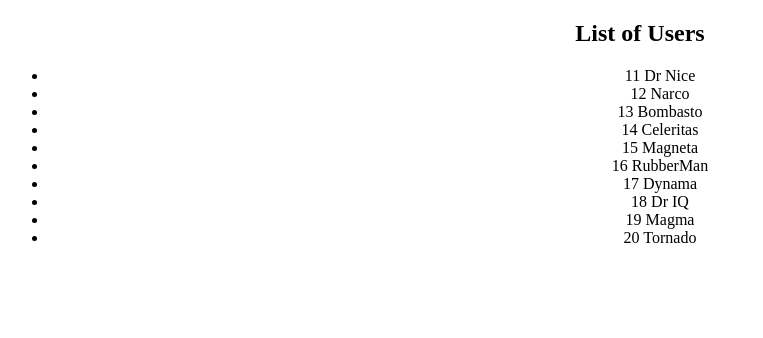
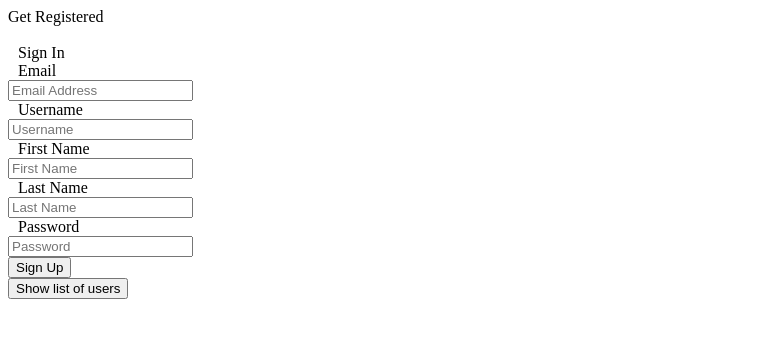
Before and after one commit to kjhaggar/deploy-on-heroku, an Angular app: page / in a window 1280 px wide. Shown: the top 338 px of the page, without its empty margins (0-763 px from the left). Built offline with nearby package versions, Linux system fonts and the light colour scheme.

Commit message:
deploying with backend

```diff
--- a/src/app/app.component.css
+++ b/src/app/app.component.css
@@ -0,0 +1,3 @@
+label {
+    margin-left: 10px
+}
--- a/src/app/app.component.html
+++ b/src/app/app.component.html
@@ -1,16 +1,80 @@
 <!--The content below is only a placeholder and can be replaced.-->
-<div style="text-align:center">
-  <h2>List of Users</h2>
-<ul class="users">
-  <li *ngFor="let hero of users">
-    <span class="badge">{{hero.id}}</span> {{hero.name}}
-  </li>
-</ul>
-<!-- <div>
-  <label>name:
-    <input [(ngModel)]="users.name" placeholder="name"/>
-  </label>
+
+<div class="container">
+	<div class="mainbox col-md-6 col-md-offset-3 col-sm-8 col-sm-offset-4">
+		<div> Get Registered</div>
+		<br>
+		<div class="signin">
+			<label routerLink="/login">Sign In</label>
+		</div>
+
+		<form [formGroup]="regiForm">
+			<div class="form-group">
+				<label for="email" class="col-md-4 control-label">Email</label>
+				<div class="col-md-9">
+					<input type="email" formControlName="email" class="form-control"  placeholder="Email Address"
+					[ngClass]="{ 'is-invalid': submitted && f.email.errors }"/>
+					<div *ngIf="submitted && f.email.errors" class="invalid-feedback">
+                        <div *ngIf="f.email.errors.required">Email is required</div>
+                    	<div *ngIf="f.email.errors.email">Email must be a valid email address</div>
+                    </div>
+				</div>
+			</div>
+            <div class="form-group">
+				<label for="username" class="col-md-4 control-label">Username</label>
+				<div class="col-md-9">
+					<input type= "text" formControlName= "userName" class= "form-control" placeholder="Username"
+					[ngClass]="{ 'is-invalid': submitted && f.userName.errors }">
+					<div *ngIf="submitted && f.userName.errors" class="invalid-feedback">
+						<div *ngIf="f.userName.errors.required">Username is required</div>
+					</div>
+				</div>
+            </div>
+			<div class="form-group">
+				<label for="firstname" class="col-md-4 control-label">First Name</label>
+				<div class="col-md-9">
+					 <input type="text" formControlName="firstName" class="form-control" name="firstname" placeholder="First Name"
+					 [ngClass]="{ 'is-invalid': submitted && f.firstName.errors }">
+					 <div *ngIf="submitted && f.firstName.errors" class="invalid-feedback">
+						<div *ngIf="f.firstName.errors.required">Firstname required</div>
+					</div>
+				</div>
+			</div>
+			<div class="form-group">
+				<label for="lastname" class="col-md-4 control-label">Last Name</label>
+				<div class="col-md-9">
+					<input type="text" formControlName="lastName" class="form-control" name="lastname" placeholder="Last Name"
+					[ngClass]="{ 'is-invalid': submitted && f.lastName.errors }">
+					<div *ngIf="submitted && f.lastName.errors" class="invalid-feedback">
+						<div *ngIf="f.lastName.errors.required">Last Name is required</div>
+					</div>
+				</div>
+			</div>
+			<div class="form-group">
+			 	<label for="password" class="col-md-4 control-label">Password</label>
+			 	<div class="col-md-9">
+					<input type="password" formControlName="password" class="form-control" name="passwd" placeholder="Password"
+					[ngClass]="{ 'is-invalid': submitted && f.password.errors }">
+					<div *ngIf="submitted && f.password.errors" class="invalid-feedback">
+                        <div *ngIf="f.password.errors.required">Password is required</div>
+                        <div *ngIf="f.password.errors.minlength">Password must be at least 6 characters</div>
+                    </div>
+				</div>
+			</div>
+			<div class="form-group">
+				<div class="col-md-offset-3 col-md-9">
+				 	<button type="submit" class="btn btn-info mr-1" (click)="Register()"> Sign Up </button>
+				</div>
+			</div>
+		</form>
+	</div>
 </div>
-</div> -->
+
+<button type="button" class="btn btn-info mr-1" (click)="Display()"> Show list of users </button>
+<div *ngFor = "let item of users">
+	<label>User Name: {{item.userName}}</label>
+	<label>Name: {{item.firstName}} {{item.lastName}}</label>
+	<label>Email : {{item.email}}</label>
+</div>
 
 <router-outlet></router-outlet>
--- a/src/app/app.component.ts
+++ b/src/app/app.component.ts
@@ -1,5 +1,8 @@
+import { AuthService } from './auth.service';
 import { USERS } from './mock-users';
 import { Component } from '@angular/core';
+import { FormGroup, FormControl, Validators } from '@angular/forms';
+import { Router } from '@angular/router';
 
 @Component({
   selector: 'app-root',
@@ -8,5 +11,48 @@ import { Component } from '@angular/core';
 })
 export class AppComponent {
   title = 'deploy-sample';
-  users = USERS;
+  // users = USERS;
+  users: any
+  matchPassword: boolean;
+    submitted: boolean;
+
+    regiForm: FormGroup = new FormGroup({
+        email: new FormControl(null, [Validators.required, Validators.email]),
+        userName: new FormControl(null, Validators.required),
+        firstName: new FormControl(null, Validators.required),
+        lastName: new FormControl(null, Validators.required),
+        password: new FormControl(null, [Validators.required, Validators.minLength(6)])
+    }
+    );
+
+    constructor(private authService: AuthService, private router: Router) {}
+
+    get f() { return this.regiForm.controls; }
+
+    Register() {debugger
+      this.submitted = true;
+      console.log(this.regiForm.value);
+
+      if (this.regiForm.invalid) {
+          return;
+      }
+
+      this.authService.register(JSON.stringify(this.regiForm.value)).subscribe(
+          data => {
+              // this.router.navigate(['/login']);
+          },
+          error => {
+      console.error(error);
+  });
 }
+
+Display = () => {
+  this.authService.showList().subscribe(
+    data => {
+      this.users=data;
+    },
+    error => {
+console.error(error);
+});
+}
+}
--- /dev/null
+++ b/src/app/auth.service.ts
@@ -0,0 +1,29 @@
+import { Injectable } from '@angular/core';
+import { HttpClient, HttpHeaders} from '@angular/common/http';
+import { Router } from '@angular/router';
+
+@Injectable({
+  providedIn: 'root'
+})
+export class AuthService {
+
+  url = 'http://127.0.0.1:3000/api';
+
+  constructor(private http: HttpClient, private router : Router) { }
+
+  register(body: any) {
+    return this.http.post("/api/register", body,
+    {
+      observe: 'body',
+      headers: new HttpHeaders().append('Content-Type', 'application/json')
+    });
+  }
+
+  showList() {
+    return this.http.get("/api/displayList",
+    {
+      observe: 'body',
+      headers: new HttpHeaders().append('Content-Type', 'application/json')
+    });
+  }
+}
```
Also changed, not shown: config/db.js (added, +12 -0 lines), models/users.js (added, +13 -0 lines), package.json (+8 -1 lines), routes/index.js (added, +38 -0 lines), server.js (+34 -6 lines), src/app/app.module.ts (+7 -2 lines), 3 other files (tests, documents, lock files or other folders).
